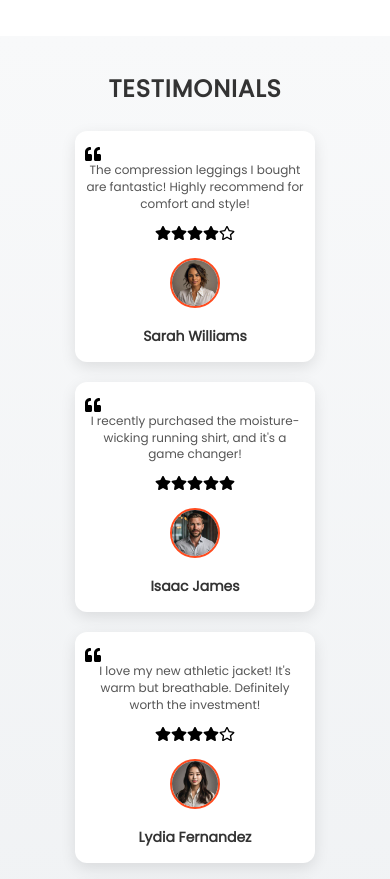
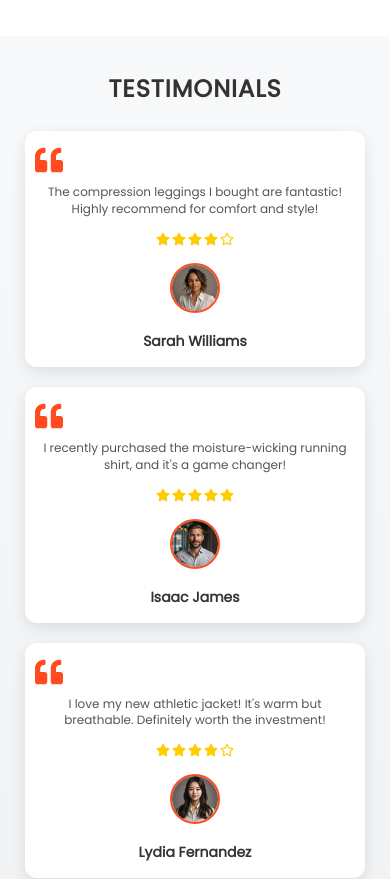
Before and after one commit to calebS24/ZypherFit-Ecommerce, a React (Create React App) app in the folder frontend/: page / in a window 390 px wide. Shown: the part 2360-3239 px from the top of the page. Built offline with nearby package versions, Linux system fonts and the light colour scheme; no server answers.

Commit message:
Update Testimonials.css

```diff
--- a/frontend/src/Components/testimonials/Testimonials.css
+++ b/frontend/src/Components/testimonials/Testimonials.css
@@ -14,23 +14,23 @@
     letter-spacing: 1px;
 }
 
-/* Grid layout for testimonials */
+/* Centered grid layout for testimonials */
 .testimonial .row {
-    display: flex;
-    flex-wrap: wrap;
+    display: grid;
+    grid-template-columns: repeat(3, minmax(240px, 280px));
     justify-content: center;
     gap: 20px;
+    max-width: 980px;
+    margin: 0 auto;
 }
 
 .testimonial .col-3 {
-    flex-basis: calc(25% - 20px); /* Four items per row on desktop */
     background: #ffffff;
     border-radius: 12px;
     box-shadow: 0 5px 15px rgba(0, 0, 0, 0.1);
     padding: 15px 10px;
     text-align: center;
     transition: transform 0.3s ease, box-shadow 0.3s ease;
-    max-width: 240px;
     display: flex;
     flex-direction: column;
     justify-content: space-between;
@@ -42,7 +42,7 @@
 }
 
 /* Quote icon styling */
-.fa.fa-quote-left {
+.testimonial .col-3 > svg {
     font-size: 28px;
     color: #ff4b1f;
     margin-bottom: 10px;
@@ -57,14 +57,10 @@
 }
 
 /* Star rating styling */
-.rating .fa {
+.rating svg {
     color: #ffcc00;
     font-size: 14px;
     margin: 0 1px;
-}
-
-.rating .fa-star-o {
-    color: #ccc;
 }
 
 /* Avatar image styling */
@@ -86,20 +82,16 @@
 
 /* Media Query: For smaller screens (tablets and mobile) */
 @media only screen and (max-width: 992px) {
-    .testimonial .col-3 {
-        flex-basis: calc(33.33% - 20px); /* Three items per row */
+    .testimonial .row {
+        grid-template-columns: repeat(2, minmax(220px, 1fr));
+        max-width: 620px;
     }
 }
 
-@media only screen and (max-width: 768px) {
-    .testimonial .col-3 {
-        flex-basis: calc(50% - 20px); /* Two items per row */
-    }
-}
-
-@media only screen and (max-width: 480px) {
-    .testimonial .col-3 {
-        flex-basis: calc(100% - 20px); /* One item per row */
+@media only screen and (max-width: 600px) {
+    .testimonial .row {
+        grid-template-columns: minmax(220px, 1fr);
+        max-width: 340px;
     }
 
     .testimonial .title {
```
